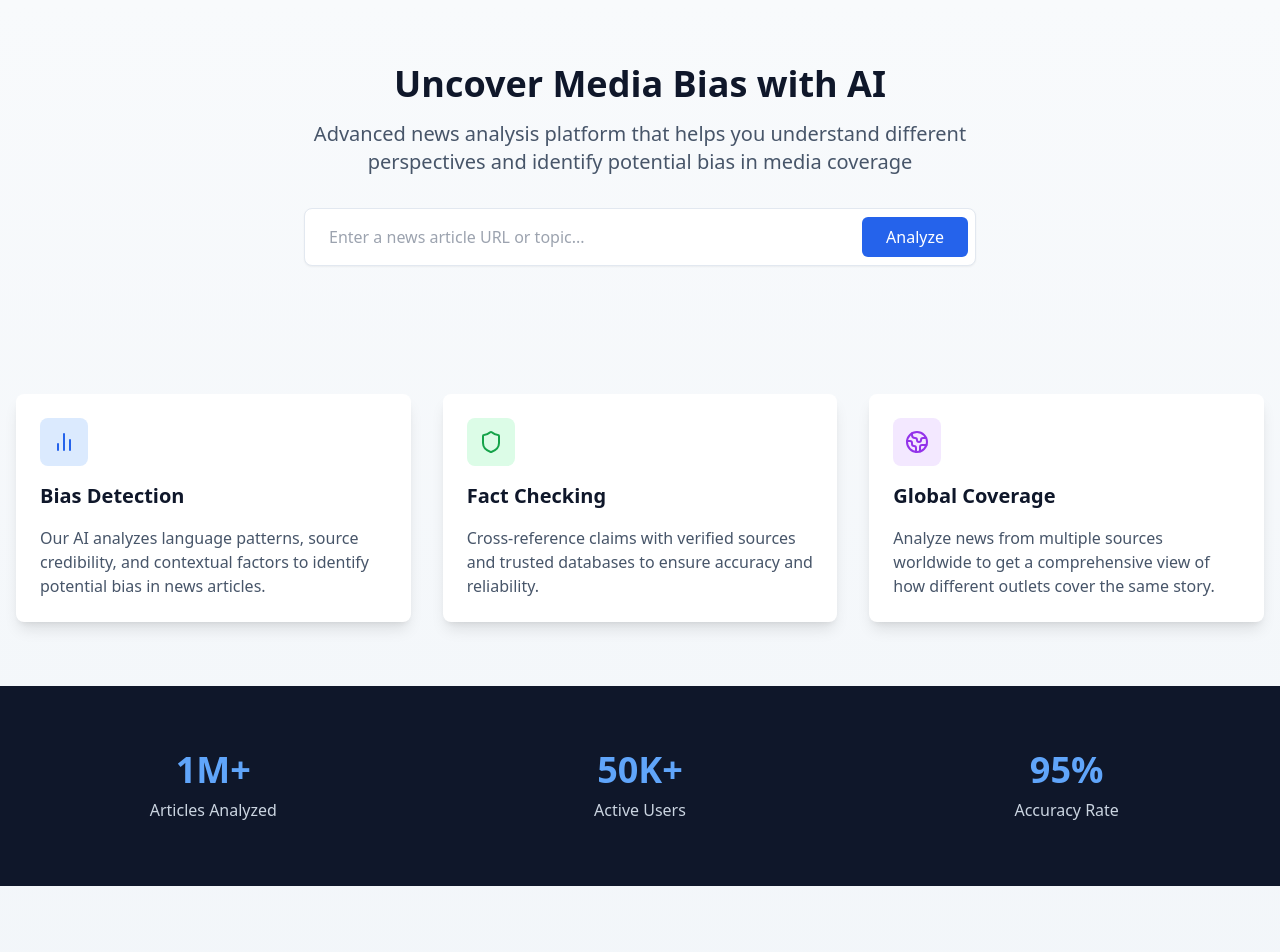
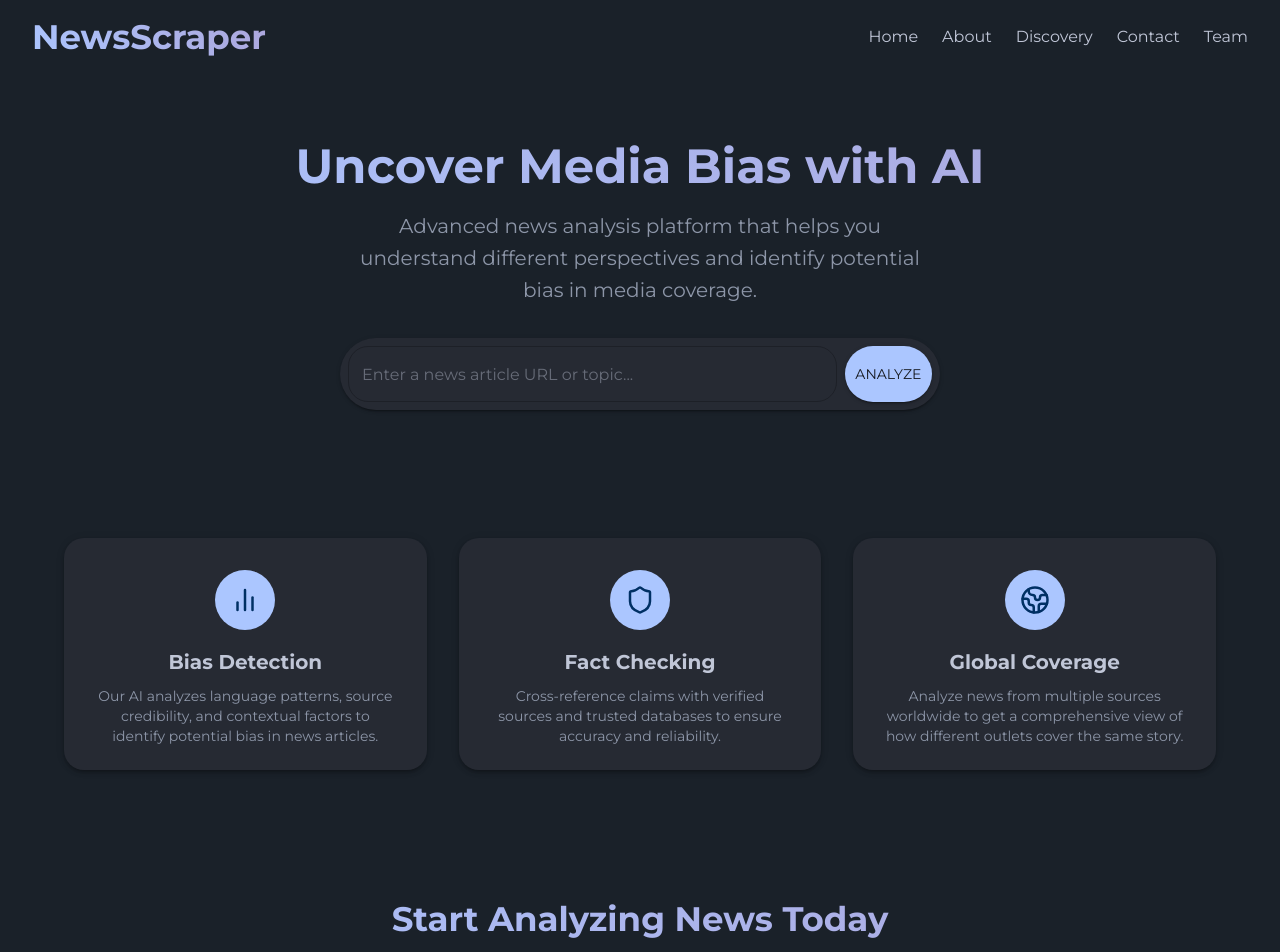
Before and after one commit to Sherv01/PolarPod, a React (Vite) app: page / in a window 1280 px wide. Shown: the top 952 px of the page. Built offline with nearby package versions, Linux system fonts and the light colour scheme.

Commit message:
styled landing page and analysis page

```diff
--- a/src/LandingPage.jsx
+++ b/src/LandingPage.jsx
@@ -1,159 +1,290 @@
 import React from 'react';
 import { Search, BarChart2, Shield, Globe2 } from 'lucide-react';
-import './index.css'
-// Custom Card Component
-const Card = ({ children, className = '' }) => {
+import { Box, Typography, Grid, TextField, Button, Card, CardContent } from '@mui/material';
+import { createTheme, ThemeProvider } from '@mui/material/styles';
+
+// Custom Theme
+const theme = createTheme({
+  palette: {
+    primary: {
+      main: '#abc6ff',
+    },
+    secondary: {
+      main: '#ACA5DB',
+    },
+    background: {
+      default: '#1a2129',
+      paper: '#262A33',
+    },
+    text: {
+      primary: '#C0C6D7',
+      secondary: '#8D96A8',
+    },
+  },
+  shape: {
+    borderRadius: 20,
+  },
+  typography: {
+    fontFamily: 'Montserrat, sans-serif',
+  },
+});
+
+const Header = () => {
     return (
-    <div className={`bg-white rounded-lg shadow-lg ${className}`}>
-      {children}
-    </div>
+        <Box
+            sx={{
+                display: 'flex',
+                justifyContent: 'space-between',
+                alignItems: 'center',
+                padding: '16px 32px',
+                backgroundColor: theme.palette.background.default,
+                boxShadow: theme.shadows[3],
+            }}
+        >
+            <Typography
+                variant="h4"
+                sx={{
+                    background: 'linear-gradient(45deg, #abc6ff, #ACA5DB)',
+                    WebkitBackgroundClip: 'text',
+                    WebkitTextFillColor: 'transparent',
+                    fontWeight: 'bold',
+                }}
+            >
+                NewsScraper
+            </Typography>
+            <Box sx={{ display: 'flex', gap: 3 }}>
+                {['Home', 'About', 'Discovery', 'Contact', 'Team'].map((page) => (
+                    <Typography
+                        key={page}
+                        variant="body1"
+                        sx={{
+                            color: theme.palette.text.primary,
+                            cursor: 'pointer',
+                            '&:hover': {
+                                color: theme.palette.primary.main,
+                            },
+                        }}
+                    >
+                        {page}
+                    </Typography>
+                ))}
+            </Box>
+        </Box>
     );
 };
 
-// Hero Component
 const Hero = () => {
   return (
-    <header className="container mx-auto px-4 py-16 text-center">
-      <h1 className="text-4xl font-bold text-slate-900 mb-4">
+    <Box
+      sx={{
+        textAlign: 'center',
+        py: 8,
+        backgroundColor: theme.palette.background.default,
+        color: theme.palette.text.primary,
+      }}
+    >
+      <Typography
+        variant="h3"
+        sx={{
+          fontWeight: 'bold',
+          background: 'linear-gradient(45deg, #abc6ff, #ACA5DB)',
+          WebkitBackgroundClip: 'text',
+          WebkitTextFillColor: 'transparent',
+        }}
+      >
         Uncover Media Bias with AI
-      </h1>
-      <p className="text-xl text-slate-600 mb-8 max-w-2xl mx-auto">
-        Advanced news analysis platform that helps you understand different perspectives and identify potential bias in media coverage
-      </p>
+      </Typography>
+      <Typography
+        variant="h6"
+        sx={{
+          mt: 2,
+          mb: 4,
+          color: theme.palette.text.secondary,
+          maxWidth: '600px',
+          mx: 'auto',
+        }}
+      >
+        Advanced news analysis platform that helps you understand different perspectives and identify potential bias in media coverage.
+      </Typography>
       <SearchBar />
-    </header>
+    </Box>
   );
 };
 
-// Search Bar Component
 const SearchBar = () => {
   return (
-    <div className="max-w-2xl mx-auto relative">
-      <input
-        type="text"
+    <Box
+      sx={{
+        maxWidth: '600px',
+        mx: 'auto',
+        display: 'flex',
+        backgroundColor: theme.palette.background.paper,
+        borderRadius: theme.shape.borderRadius,
+        boxShadow: theme.shadows[2],
+        p: 1,
+      }}
+    >
+      <TextField
+        fullWidth
         placeholder="Enter a news article URL or topic..."
-        className="w-full px-6 py-4 rounded-lg border border-slate-200 shadow-sm focus:outline-none focus:ring-2 focus:ring-blue-500"
+        variant="outlined"
+        sx={{
+          input: { color: theme.palette.text.primary },
+          backgroundColor: 'transparent',
+          borderRadius: theme.shape.borderRadius,
+        }}
       />
-      <button className="absolute right-2 top-1/2 -translate-y-1/2 bg-blue-600 text-white px-6 py-2 rounded-md hover:bg-blue-700 transition-colors">
+      <Button
+        variant="contained"
+        sx={{
+          ml: 1,
+          backgroundColor: theme.palette.primary.main,
+          borderRadius: theme.shape.borderRadius,
+          '&:hover': { backgroundColor: theme.palette.secondary.main },
+        }}
+      >
         Analyze
-      </button>
-    </div>
+      </Button>
+    </Box>
   );
 };
 
-// Feature Card Component
-const FeatureCard = ({ icon: Icon, title, description, iconBgColor, iconColor }) => {
+const FeatureCard = ({ icon: Icon, title, description }) => {
   return (
-    <Card className="p-6">
-      <div className="space-y-4">
-        <div className={`h-12 w-12 rounded-lg ${iconBgColor} flex items-center justify-center`}>
-          <Icon className={`h-6 w-6 ${iconColor}`} />
-        </div>
-        <h3 className="text-xl font-semibold text-slate-900">
+    <Card
+      sx={{
+        backgroundColor: theme.palette.background.paper,
+        boxShadow: theme.shadows[3],
+        '&:hover': { boxShadow: theme.shadows[6] },
+      }}
+    >
+      <CardContent sx={{ p: 4, textAlign: 'center' }}>
+        <Box
+          sx={{
+            width: 60,
+            height: 60,
+            mx: 'auto',
+            mb: 2,
+            backgroundColor: theme.palette.primary.main,
+            borderRadius: '50%',
+            display: 'flex',
+            alignItems: 'center',
+            justifyContent: 'center',
+          }}
+        >
+          <Icon size={30} color="#003064" />
+        </Box>
+        <Typography variant="h6" sx={{ color: theme.palette.text.primary, fontWeight: 'bold' }}>
           {title}
-        </h3>
-        <p className="text-slate-600">
+        </Typography>
+        <Typography variant="body2" sx={{ mt: 1, color: theme.palette.text.secondary }}>
           {description}
-        </p>
-      </div>
+        </Typography>
+      </CardContent>
     </Card>
   );
 };
 
-// Features Section Component
 const Features = () => {
   const features = [
     {
       icon: BarChart2,
-      title: "Bias Detection",
-      description: "Our AI analyzes language patterns, source credibility, and contextual factors to identify potential bias in news articles.",
-      iconBgColor: "bg-blue-100",
-      iconColor: "text-blue-600"
+      title: 'Bias Detection',
+      description: 'Our AI analyzes language patterns, source credibility, and contextual factors to identify potential bias in news articles.',
     },
     {
       icon: Shield,
-      title: "Fact Checking",
-      description: "Cross-reference claims with verified sources and trusted databases to ensure accuracy and reliability.",
-      iconBgColor: "bg-green-100",
-      iconColor: "text-green-600"
+      title: 'Fact Checking',
+      description: 'Cross-reference claims with verified sources and trusted databases to ensure accuracy and reliability.',
     },
     {
       icon: Globe2,
-      title: "Global Coverage",
-      description: "Analyze news from multiple sources worldwide to get a comprehensive view of how different outlets cover the same story.",
-      iconBgColor: "bg-purple-100",
-      iconColor: "text-purple-600"
-    }
+      title: 'Global Coverage',
+      description: 'Analyze news from multiple sources worldwide to get a comprehensive view of how different outlets cover the same story.',
+    },
   ];
 
   return (
-    <section className="container mx-auto px-4 py-16">
-      <div className="grid md:grid-cols-3 gap-8">
+    <Box
+      sx={{
+        py: 8,
+        backgroundColor: theme.palette.background.default,
+        color: theme.palette.text.primary,
+        px: { xs: 2, sm: 4, md: 8 }, // Add padding to the left and right
+      }}
+    >
+      <Grid container spacing={4} justifyContent="center">
         {features.map((feature, index) => (
-          <FeatureCard key={index} {...feature} />
+          <Grid key={index} item xs={12} sm={6} md={4}>
+            <FeatureCard {...feature} />
+          </Grid>
         ))}
-      </div>
-    </section>
+      </Grid>
+    </Box>
   );
 };
 
-// Stat Card Component
-const StatCard = ({ value, label }) => {
+const CTA = () => {
   return (
-    <div>
-      <div className="text-4xl font-bold text-blue-400 mb-2">{value}</div>
-      <div className="text-slate-300">{label}</div>
-    </div>
+    <Box
+      sx={{
+        textAlign: 'center',
+        py: 8,
+        backgroundColor: theme.palette.background.default,
+        color: theme.palette.text.primary,
+      }}
+    >
+      <Typography
+        variant="h4"
+        sx={{
+          fontWeight: 'bold',
+          background: 'linear-gradient(45deg, #abc6ff, #ACA5DB)',
+          WebkitBackgroundClip: 'text',
+          WebkitTextFillColor: 'transparent',
+        }}
+      >
+        Start Analyzing News Today
+      </Typography>
+      <Typography
+        variant="h6"
+        sx={{
+          mt: 2,
+          mb: 4,
+          color: theme.palette.text.secondary,
+          maxWidth: '600px',
+          mx: 'auto',
+        }}
+      >
+        Join thousands of users who make more informed decisions about their news consumption.
+      </Typography>
+      <Button
+        variant="contained"
+        sx={{
+          px: 4,
+          py: 2,
+          fontSize: '1rem',
+          fontWeight: 'bold',
+          backgroundColor: theme.palette.primary.main,
+          borderRadius: theme.shape.borderRadius,
+          '&:hover': { backgroundColor: theme.palette.secondary.main },
+        }}
+      >
+        Get Started Free
+      </Button>
+    </Box>
   );
 };
 
-// Stats Section Component
-const Stats = () => {
-  const stats = [
-    { value: "1M+", label: "Articles Analyzed" },
-    { value: "50K+", label: "Active Users" },
-    { value: "95%", label: "Accuracy Rate" }
-  ];
 
-  return (
-    <section className="bg-slate-900 text-white py-16">
-      <div className="container mx-auto px-4">
-        <div className="grid md:grid-cols-3 gap-8 text-center">
-          {stats.map((stat, index) => (
-            <StatCard key={index} {...stat} />
-          ))}
-        </div>
-      </div>
-    </section>
-  );
-};
 
-// CTA Section Component
-const CTA = () => {
-  return (
-    <section className="container mx-auto px-4 py-16 text-center">
-      <h2 className="text-3xl font-bold text-slate-900 mb-4">
-        Start Analyzing News Today
-      </h2>
-      <p className="text-xl text-slate-600 mb-8 max-w-2xl mx-auto">
-        Join thousands of users who make more informed decisions about their news consumption
-      </p>
-      <button className="bg-blue-600 text-white px-8 py-4 rounded-lg text-lg font-semibold hover:bg-blue-700 transition-colors">
-        Get Started Free
-      </button>
-    </section>
-  );
-};
-
-// Main Landing Page Component
 const LandingPage = () => {
   return (
-    <div className="min-h-screen bg-gradient-to-b from-slate-50 to-slate-100">
+    <ThemeProvider theme={theme}>
+      <Header />
       <Hero />
       <Features />
-      <Stats />
       <CTA />
-    </div>
+    </ThemeProvider>
   );
 };
 
--- a/src/NewsInterface.jsx
+++ b/src/NewsInterface.jsx
@@ -1,117 +1,224 @@
 import React, { useState } from 'react';
-import { Layout, ArrowLeftRight, Play, Pause } from 'lucide-react';
+import { Play, Pause, Layout } from 'lucide-react';
+import {
+  createTheme,
+  ThemeProvider,
+  styled,
+  Box,
+  Typography,
+  Button,
+  Card,
+  CardContent,
+  Tabs,
+  Tab,
+  LinearProgress,
+} from '@mui/material';
+
+const Header = () => {
+    return (
+        <Box
+            sx={{
+                display: 'flex',
+                justifyContent: 'space-between',
+                alignItems: 'center',
+                padding: '16px 32px',
+                backgroundColor: theme.palette.background.default,
+                boxShadow: theme.shadows[3],
+            }}
+        >
+            <Typography
+                variant="h4"
+                sx={{
+                    background: 'linear-gradient(45deg, #abc6ff, #ACA5DB)',
+                    WebkitBackgroundClip: 'text',
+                    WebkitTextFillColor: 'transparent',
+                    fontWeight: 'bold',
+                }}
+            >
+                NewsScraper
+            </Typography>
+            <Box sx={{ display: 'flex', gap: 3 }}>
+                {['Home', 'About', 'Discovery', 'Contact', 'Team'].map((page) => (
+                    <Typography
+                        key={page}
+                        variant="body1"
+                        sx={{
+                            color: theme.palette.text.primary,
+                            cursor: 'pointer',
+                            '&:hover': {
+                                color: theme.palette.primary.main,
+                            },
+                        }}
+                    >
+                        {page}
+                    </Typography>
+                ))}
+            </Box>
+        </Box>
+    );
+};
+
+const theme = createTheme({
+  palette: {
+    primary: {
+      main: '#abc6ff',
+    },
+    secondary: {
+      main: '#ACA5DB',
+    },
+    background: {
+      default: '#1a2129',
+      paper: '#262A33',
+    },
+    text: {
+      primary: '#C0C6D7',
+      secondary: '#8D96A8',
+    },
+  },
+  shape: {
+    borderRadius: 20,
+  },
+  typography: {
+    fontFamily: 'Montserrat, sans-serif',
+  },
+});
+
+const StyledTab = styled(Tab)(({ theme }) => ({
+  textTransform: 'capitalize',
+  fontWeight: 'bold',
+  '&.Mui-selected': {
+    color: theme.palette.primary.main,
+  },
+}));
 
 const NewsInterface = () => {
   const [isPlaying, setIsPlaying] = useState(false);
   const [activeTab, setActiveTab] = useState('similarities');
 
-  // Sample data - in real app would come from API
+  // Sample data
   const viewpoints = {
     similarities: [
-      "Both sides acknowledge climate change is occurring",
-      "Both agree economic impact should be considered",
-      "Both want energy security"
+      'Both sides acknowledge climate change is occurring',
+      'Both agree economic impact should be considered',
+      'Both want energy security',
     ],
     perspective1: [
-      "Emphasizes immediate action needed",
-      "Supports stronger regulations",
-      "Focuses on environmental impact"
+      'Emphasizes immediate action needed',
+      'Supports stronger regulations',
+      'Focuses on environmental impact',
     ],
     perspective2: [
-      "Prefers market-based solutions",
-      "Concerned about economic costs",
-      "Emphasizes technological innovation"
-    ]
+      'Prefers market-based solutions',
+      'Concerned about economic costs',
+      'Emphasizes technological innovation',
+    ],
   };
 
   return (
-    <div className="w-full h-screen bg-gray-100 p-4">
-      <div className="max-w-7xl mx-auto grid grid-cols-2 gap-4 h-[calc(100vh-2rem)]">
-        {/* Left Side - Video Player */}
-        <div className="bg-white rounded-lg shadow-lg h-full">
-          <div className="p-4 h-full flex flex-col">
-            <div className="relative w-full bg-black rounded-lg flex-grow">
-              {/* Placeholder for video content */}
-              <div className="absolute inset-0 flex items-center justify-center">
-                <img
-                  src="/api/placeholder/640/360"
-                  alt="Video placeholder"
-                  className="w-full h-full object-cover rounded-lg"
+    <ThemeProvider theme={theme}>
+      <Header />
+      <Box
+        sx={{
+          minHeight: '100vh',
+          display: 'flex',
+          gap: 4,
+          padding: 4,
+          backgroundColor: theme.palette.background.default,
+        }}
+      >
+        {/* Left Side: Video Player */}
+        <Card sx={{ flex: 1, display: 'flex', flexDirection: 'column', boxShadow: 3 }}>
+          <Box
+            sx={{
+              position: 'relative',
+              flexGrow: 1,
+              backgroundColor: 'black',
+              borderRadius: `${theme.shape.borderRadius}px`,
+            }}
+          >
+            <Box
+              sx={{
+                position: 'absolute',
+                inset: 0,
+                display: 'flex',
+                justifyContent: 'center',
+                alignItems: 'center',
+              }}
+            >
+              <Button
+                sx={{
+                  backgroundColor: 'rgba(255, 255, 255, 0.2)',
+                  '&:hover': { backgroundColor: 'rgba(255, 255, 255, 0.3)' },
+                  borderRadius: '50%',
+                }}
+                onClick={() => setIsPlaying(!isPlaying)}
+              >
+                {isPlaying ? <Pause sx={{ fontSize: 40, color: 'white' }} /> : <Play sx={{ fontSize: 40, color: 'white' }} />}
+              </Button>
+            </Box>
+            <Typography
+              variant="h6"
+              sx={{
+                position: 'absolute',
+                bottom: 16,
+                left: 16,
+                color: 'white',
+                backgroundColor: 'rgba(0, 0, 0, 0.5)',
+                padding: '4px 8px',
+                borderRadius: `${theme.shape.borderRadius / 2}px`,
+              }}
+            >
+              Climate Change Policy Debate: Understanding Different Perspectives
+            </Typography>
+          </Box>
+          <LinearProgress variant="determinate" value={30} sx={{ height: 6, borderRadius: 3 }} />
+        </Card>
+
+        {/* Right Side: Perspectives */}
+        <Card sx={{ flex: 1, boxShadow: 3 }}>
+          <CardContent>
+            <Box sx={{ display: 'flex', justifyContent: 'space-between', alignItems: 'center', mb: 2 }}>
+              <Typography variant="h5" sx={{ fontWeight: 'bold', color: theme.palette.text.primary }}>
+                Perspectives Analysis
+              </Typography>
+              <Layout sx={{ color: theme.palette.text.secondary }} />
+            </Box>
+            <Tabs
+              value={activeTab}
+              onChange={(e, newValue) => setActiveTab(newValue)}
+              textColor="primary"
+              indicatorColor="primary"
+              variant="fullWidth"
+              sx={{ mb: 3 }}
+            >
+              {Object.keys(viewpoints).map((key) => (
+                <StyledTab
+                  key={key}
+                  label={key.charAt(0).toUpperCase() + key.slice(1)}
+                  value={key}
                 />
-                <div className="absolute inset-0 bg-black/40 flex items-center justify-center">
-                  <button
-                    onClick={() => setIsPlaying(!isPlaying)}
-                    className="bg-white/20 hover:bg-white/30 rounded-full p-3"
-                  >
-                    {isPlaying ? (
-                      <Pause className="h-8 w-8 text-white" />
-                    ) : (
-                      <Play className="h-8 w-8 text-white" />
-                    )}
-                  </button>
-                </div>
-              </div>
-
-              {/* Overlaid text */}
-              <div className="absolute bottom-0 left-0 right-0 p-4 bg-gradient-to-t from-black/80 to-transparent">
-                <p className="text-white text-lg">
-                  Climate Change Policy Debate: Understanding Different Perspectives
-                </p>
-              </div>
-            </div>
-
-            {/* Video controls */}
-            <div className="mt-4 flex items-center justify-between">
-              <div className="w-full bg-gray-200 h-2 rounded-full">
-                <div className="bg-blue-500 h-2 w-1/3 rounded-full" />
-              </div>
-            </div>
-          </div>
-        </div>
-
-        {/* Right Side - Perspectives */}
-        <div className="bg-white rounded-lg shadow-lg h-full">
-          <div className="p-4 h-full">
-            <div className="flex items-center justify-between mb-4">
-              <h2 className="text-2xl font-bold">Perspectives Analysis</h2>
-              <Layout className="h-6 w-6 text-gray-500" />
-            </div>
-
-            {/* Custom tabs */}
-            <div className="w-full">
-              <div className="flex space-x-1 border-b">
-                {Object.keys(viewpoints).map((tab) => (
-                  <button
-                    key={tab}
-                    onClick={() => setActiveTab(tab)}
-                    className={`px-4 py-2 text-sm font-medium rounded-t-lg ${
-                      activeTab === tab
-                        ? 'bg-blue-50 text-blue-600 border border-b-0'
-                        : 'text-gray-500 hover:text-gray-700'
-                    }`}
-                  >
-                    {tab.charAt(0).toUpperCase() + tab.slice(1)}
-                  </button>
-                ))}
-              </div>
-
-              <div className="mt-4 h-[calc(100%-8rem)] overflow-y-auto">
-                <div className="space-y-4">
-                  {viewpoints[activeTab].map((point, index) => (
-                    <div
-                      key={index}
-                      className="p-4 bg-gray-50 rounded-lg border border-gray-200"
-                    >
-                      <p className="text-gray-800">{point}</p>
-                    </div>
-                  ))}
-                </div>
-              </div>
-            </div>
-          </div>
-        </div>
-      </div>
-    </div>
+              ))}
+            </Tabs>
+            <Box>
+              {viewpoints[activeTab].map((point, index) => (
+                <Typography
+                  key={index}
+                  variant="body1"
+                  sx={{
+                    marginBottom: 2,
+                    backgroundColor: theme.palette.background.paper,
+                    padding: 2,
+                    borderRadius: theme.shape.borderRadius,
+                  }}
+                >
+                  {point}
+                </Typography>
+              ))}
+            </Box>
+          </CardContent>
+        </Card>
+      </Box>
+    </ThemeProvider>
   );
 };
 
```
Lines whose indentation alone changed are shown as unchanged.
